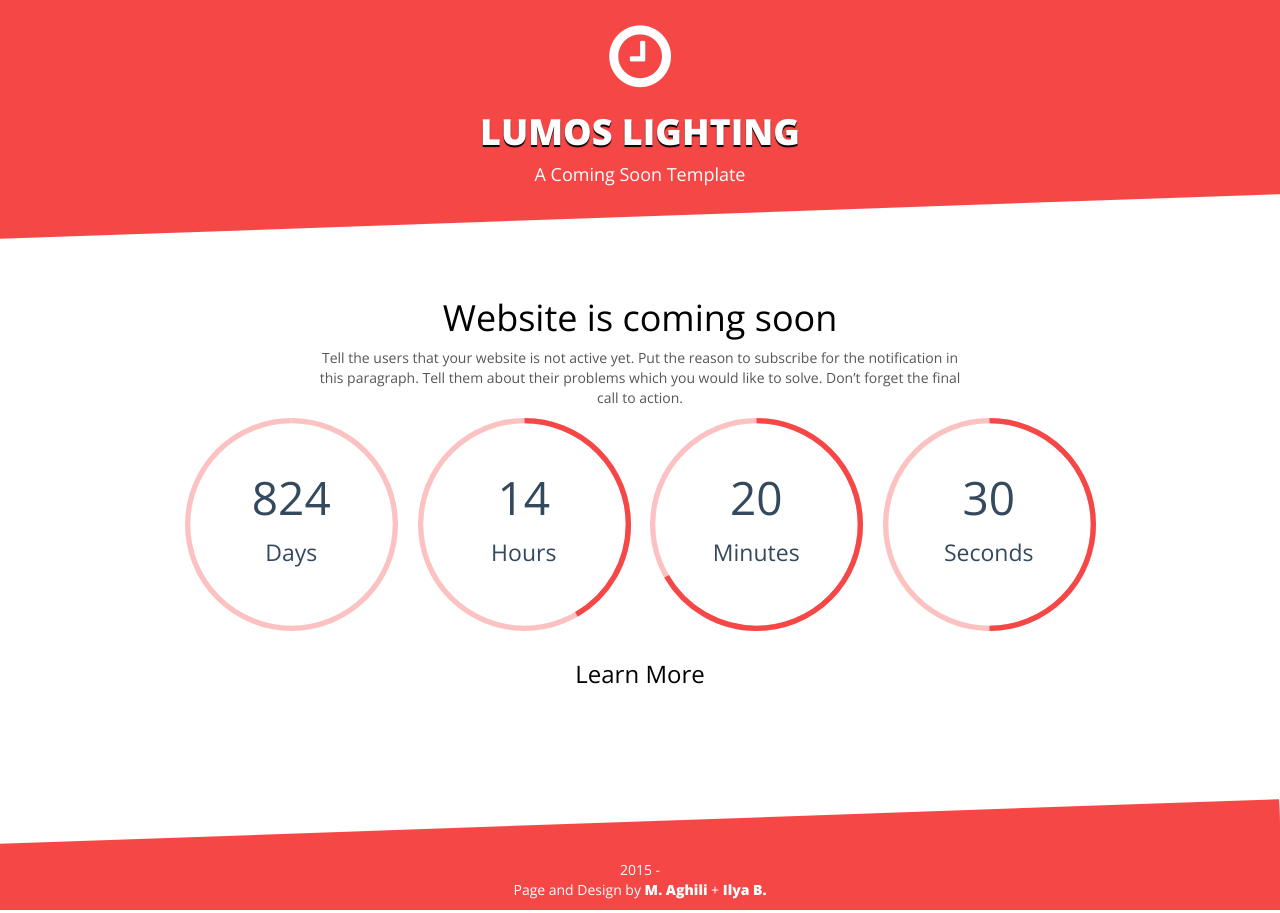
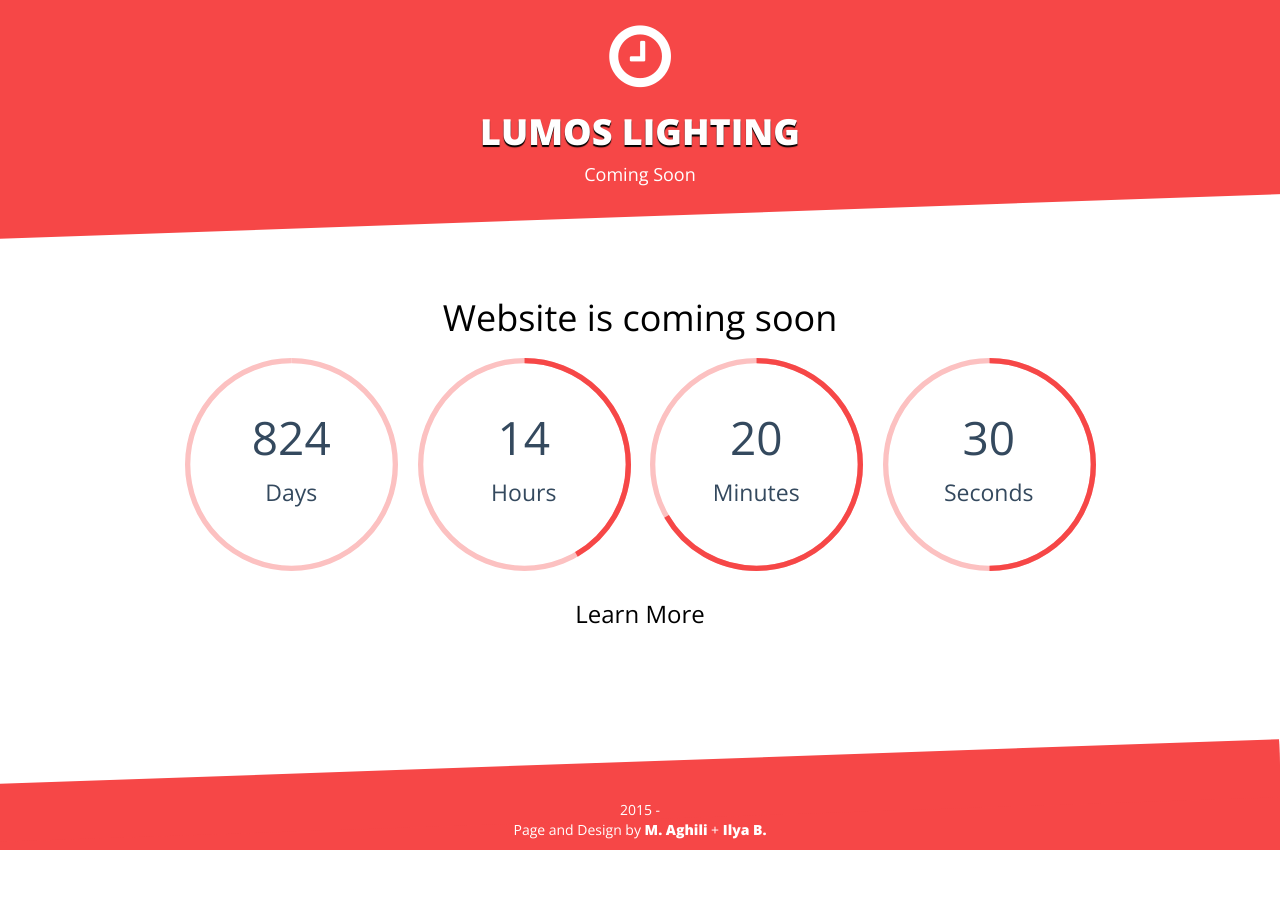
Before and after one commit to AnsarAzees/lumos, a Jekyll site: the page built from index.md, in a window 1280 px wide. Built offline with Jekyll 4.4.1, drawn with Linux system fonts in a browser that asks for light colours; nearby versions of some CDN libraries.

Commit message:
Update index.md

```diff
--- a/index.md
+++ b/index.md
@@ -2,7 +2,6 @@
 layout: home
 permalink: /
 title: "Lumos lighting"
-excerpt: "A Coming Soon Template"
+excerpt: "Coming Soon"
 ---
 # Website is coming soon
-Tell the users that your website is not active yet. Put the reason to subscribe for the notification in this paragraph. Tell them about their problems which you would like to solve. Don’t forget the final call to action.
```
